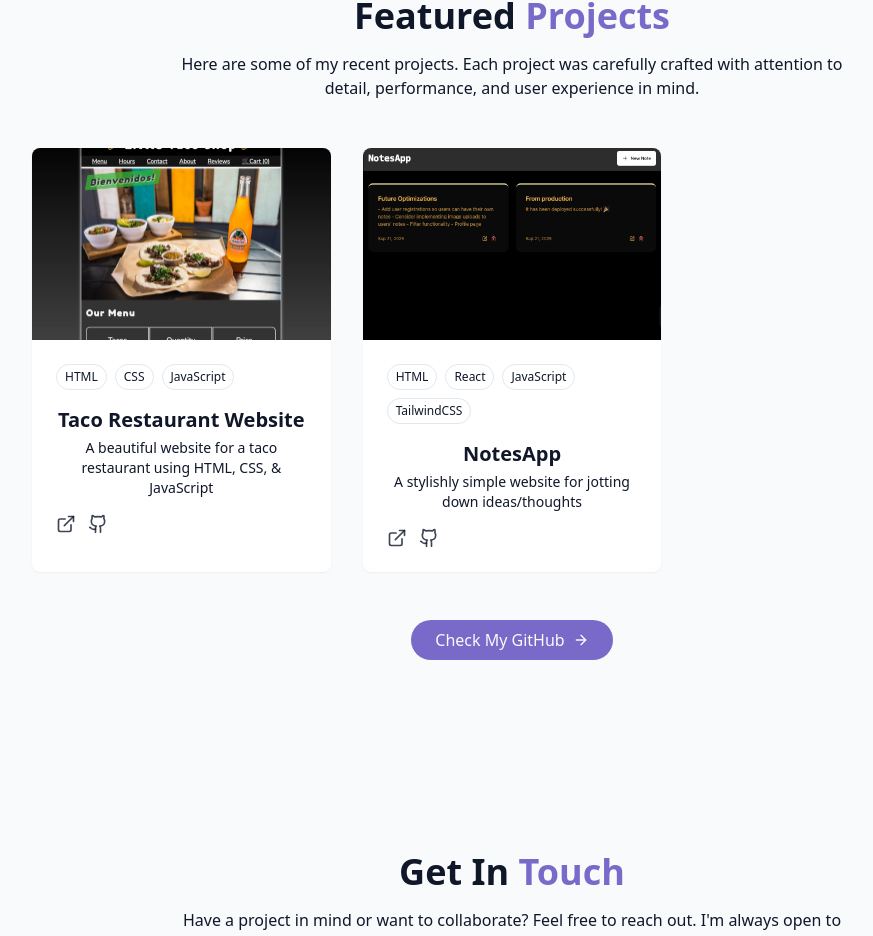
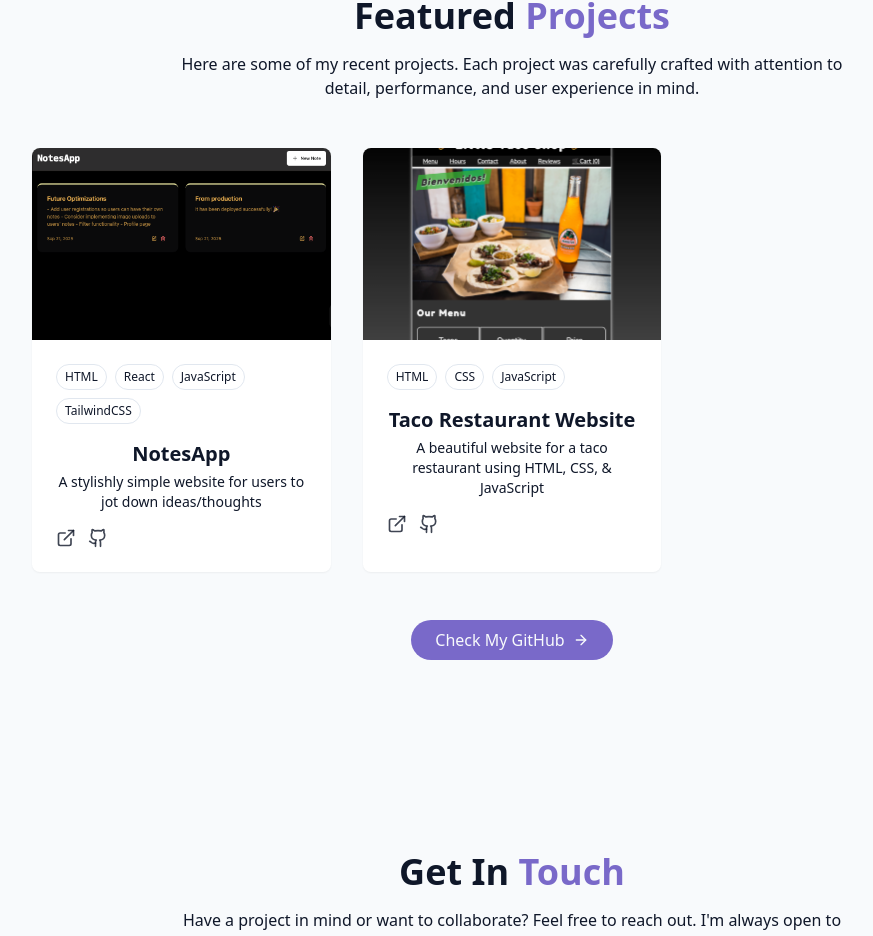
Before and after one commit to alexis-bustos/my-portfolio, a React (Vite) app: page / in a window 1280 px wide. Shown: the part 2710-3646 px from the top of the page, without its empty margins (128-1001 px from the left). Built offline with nearby package versions, Linux system fonts and the light colour scheme.

Commit message:
updated order of projects

```diff
--- a/src/components/ProjectsSections.jsx
+++ b/src/components/ProjectsSections.jsx
@@ -5,6 +5,16 @@ import { ArrowRight, ExternalLink, Github } from "lucide-react";
 const projects = [
   {
     id: 1,
+    title: "NotesApp",
+    description:
+      "A stylishly simple website for users to jot down ideas/thoughts",
+    image: "/projects/mern-notes-app-page.png",
+    tags: ["HTML", "React", "JavaScript", "TailwindCSS"],
+    demoUrl: "https://mern-notes-app-4s0x.onrender.com/",
+    githubUrl: "https://github.com/alexis-bustos/mern-notes-app",
+  },
+  {
+    id: 2,
     title: "Taco Restaurant Website",
     description:
       "A beautiful website for a taco restaurant using HTML, CSS, & JavaScript",
@@ -12,15 +22,6 @@ const projects = [
     tags: ["HTML", "CSS", "JavaScript"],
     demoUrl: "https://tacorestaurant.netlify.app/",
     githubUrl: "https://github.com/alexis-bustos/taco-shop",
-  },
-  {
-    id: 2,
-    title: "NotesApp",
-    description: "A stylishly simple website for jotting down ideas/thoughts",
-    image: "/projects/mern-notes-app-page.png",
-    tags: ["HTML", "React", "JavaScript", "TailwindCSS"],
-    demoUrl: "https://mern-notes-app-4s0x.onrender.com/",
-    githubUrl: "https://github.com/alexis-bustos/mern-notes-app",
   },
 ];
 
```
